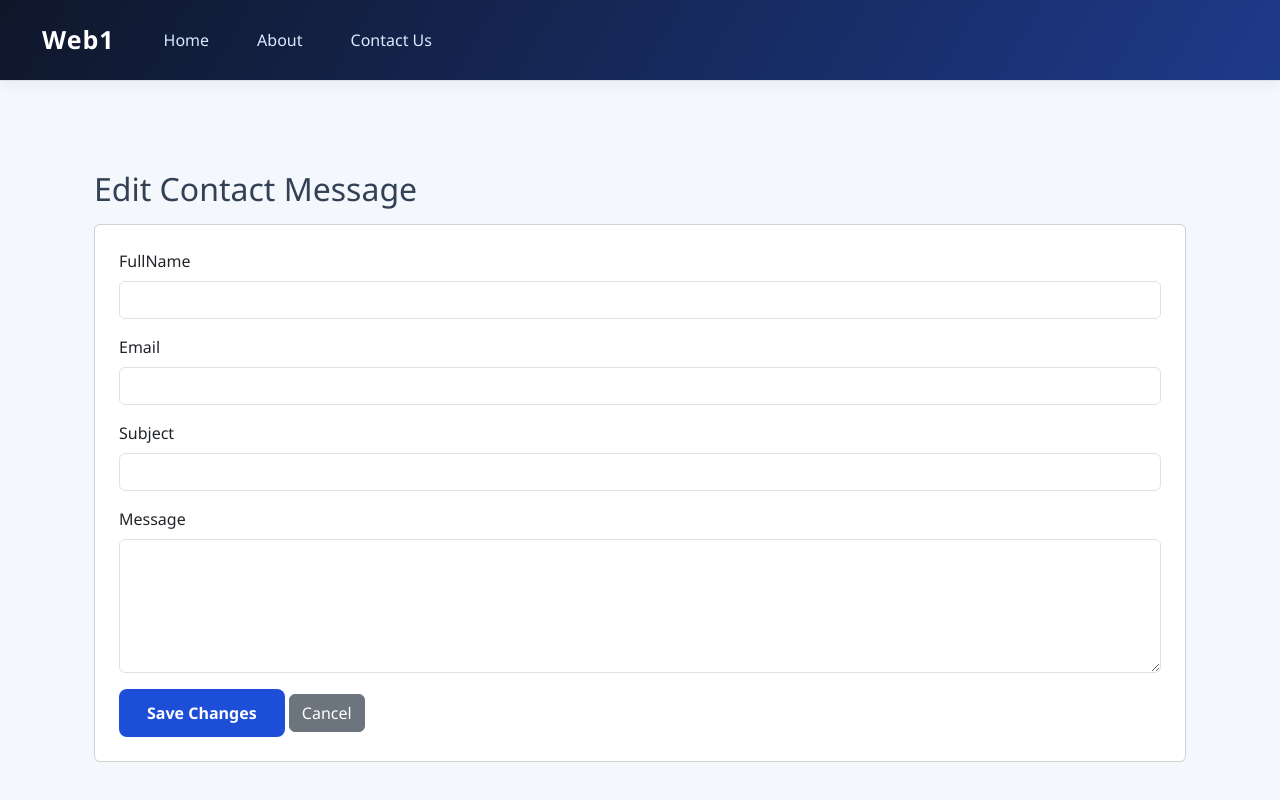
After one commit to atchayaaa1912/aspnet-core-development, an ASP.NET Core app: template Web1/Views/Home/Edit.cshtml in a window 1280 px wide. The commit adds this page. Run offline with ASP.NET Core 8, Linux system fonts and the light colour scheme; the template is opened without the code that fills it, so the values that code supplies are empty; style sheets or scripts are compiled from the project's sources.

Commit message:
Complete CRUD operations for contact messages

```diff
--- /dev/null
+++ b/Web1/Views/Home/Edit.cshtml
@@ -0,0 +1,59 @@
+@model Web1.Models.ContactMessage
+
+@{
+    ViewData["Title"] = "Edit Contact Message";
+}
+
+<div class="container mt-4">
+    <h2>Edit Contact Message</h2>
+
+    <div class="card p-4 mt-3">
+
+        <form asp-controller="Home"
+              asp-action="Edit"
+              method="post">
+
+            <input type="hidden" asp-for="Id" />
+
+            <div class="mb-3">
+                <label asp-for="FullName" class="form-label"></label>
+                <input asp-for="FullName" class="form-control" />
+                <span asp-validation-for="FullName"
+                      class="text-danger"></span>
+            </div>
+
+            <div class="mb-3">
+                <label asp-for="Email" class="form-label"></label>
+                <input asp-for="Email" class="form-control" />
+                <span asp-validation-for="Email"
+                      class="text-danger"></span>
+            </div>
+
+            <div class="mb-3">
+                <label asp-for="Subject" class="form-label"></label>
+                <input asp-for="Subject" class="form-control" />
+                <span asp-validation-for="Subject"
+                      class="text-danger"></span>
+            </div>
+
+            <div class="mb-3">
+                <label asp-for="Message" class="form-label"></label>
+                <textarea asp-for="Message"
+                          class="form-control"
+                          rows="5"></textarea>
+                <span asp-validation-for="Message"
+                      class="text-danger"></span>
+            </div>
+
+            <button type="submit" class="btn btn-primary">
+                Save Changes
+            </button>
+
+            <a asp-action="Messages"
+               class="btn btn-secondary">
+                Cancel
+            </a>
+
+        </form>
+    </div>
+</div>
--- a/Web1/Views/Shared/_Layout.cshtml
+++ b/Web1/Views/Shared/_Layout.cshtml
@@ -8,6 +8,8 @@
     <link rel="stylesheet" href="~/lib/bootstrap/dist/css/bootstrap.min.css" />
     <link rel="stylesheet" href="~/css/site.css" asp-append-version="true" />
     <link rel="stylesheet" href="~/Web1.styles.css" asp-append-version="true" />
+    <link rel="stylesheet"
+          href="https://cdn.jsdelivr.net/npm/bootstrap-icons@1.11.3/font/bootstrap-icons.min.css">
 </head>
 <body>
     <header>
@@ -46,17 +48,15 @@
             </div>
         </nav>
     </header>
-    <div class="container">
+
+
+    <div class="container page-content">
         <main role="main" class="pb-3">
             @RenderBody()
         </main>
     </div>
 
-    <footer class="border-top footer text-muted">
-        <div class="container">
-            &copy; 2026 - Web1
-        </div>
-    </footer>
+
     <script src="~/lib/jquery/dist/jquery.min.js"></script>
     <script src="~/lib/bootstrap/dist/js/bootstrap.bundle.min.js"></script>
     <script src="~/js/site.js" asp-append-version="true"></script>
--- a/Web1/wwwroot/css/site.css
+++ b/Web1/wwwroot/css/site.css
@@ -17,6 +18,27 @@ body {
     font-family: 'Segoe UI', Arial, sans-serif;
     background-color: #f4f7fb;
     color: #334155;
+}
+
+.page-content {
+    flex: 1 0 auto;
+    width: 100%;
+}
+
+main {
+    flex: 1;
+    padding-top: 65px;
+    padding-bottom: 65px;
+}
+
+.footer {
+    flex-shrink: 0;
+    background-color: #101a32;
+    color: white !important;
+    width: 100%;
+    padding: 20px 0;
+    margin-top: 30px;
+    position: static;
 }
 
 
```
Also changed, not shown: other parts of Web1/wwwroot/css/site.css (+70 -7 lines), Web1/Controllers/HomeController.cs (+72 -0 lines), Web1/Views/Home/Delete.cshtml (added, +42 -0 lines), Web1/Views/Home/Messages.cshtml (+22 -7 lines).
